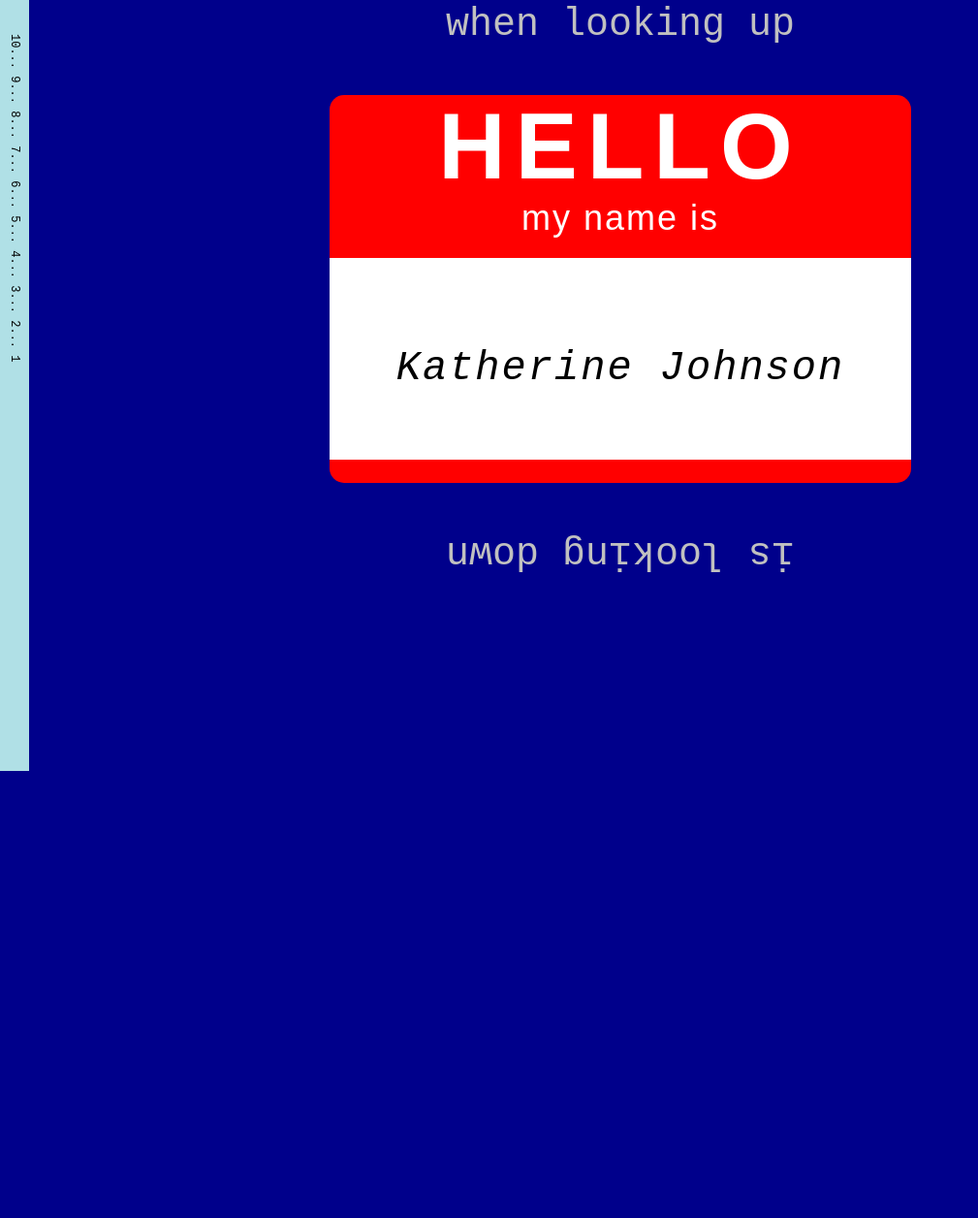
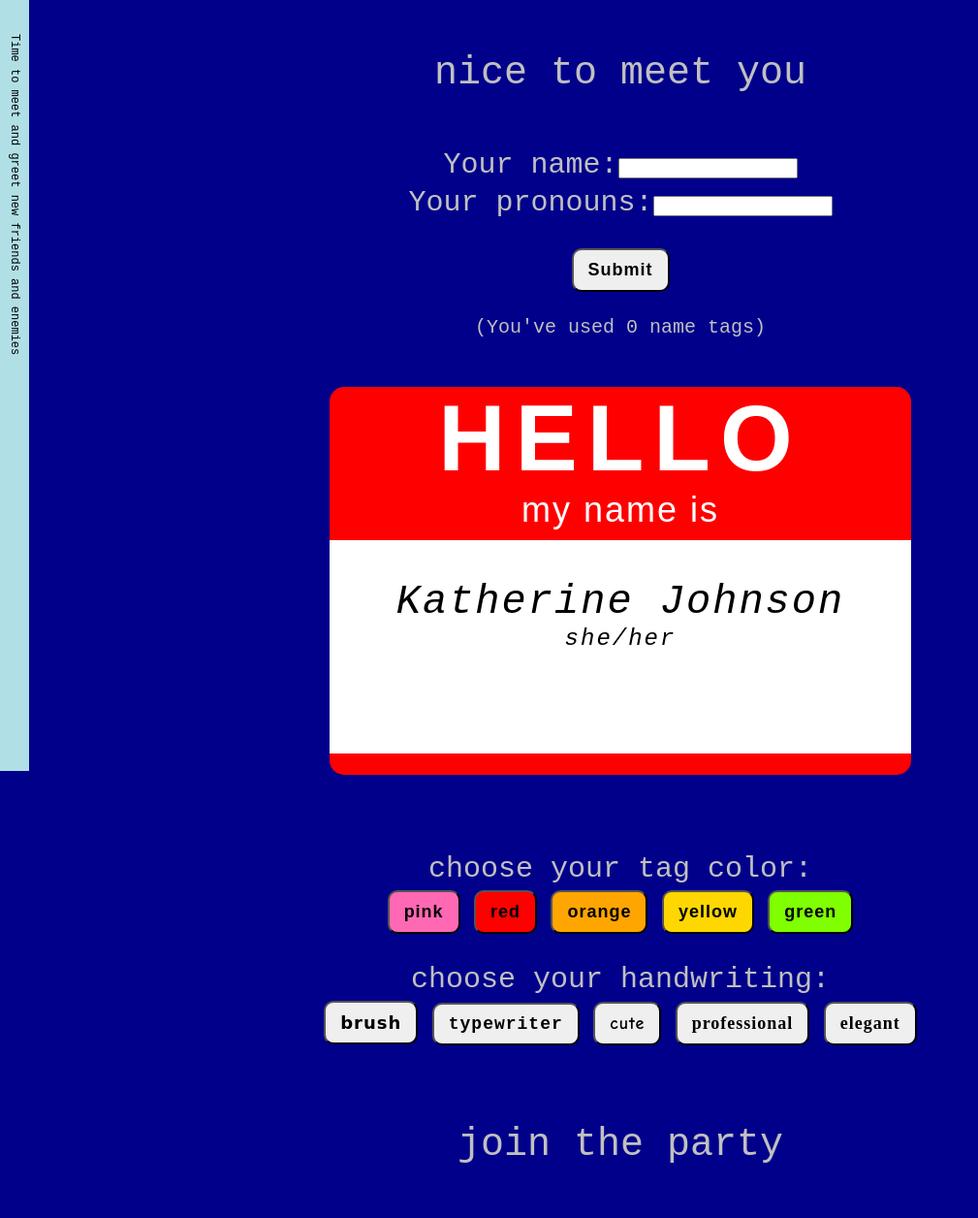
Before and after one commit to dj-drakos/101-lab-02a-name-tag, a plain HTML site: page index.html in a window 1280 px wide. Shown: the part 5-1261 px from the top of the page at 97% size, without its empty margins (0-1009 px from the left). Before the commit the page ends 800 px from the top, so only its background shows below. Drawn offline with Linux system fonts and the light colour scheme.

Commit message:
added Wednesday lab goals

```diff
--- /dev/null
+++ b/app.js
@@ -0,0 +1,91 @@
+//name tag input field variables
+
+const nameInput = document.getElementById('name-input');
+const nameDisplay = document.getElementById('name-display');
+const pronounInput = document.getElementById('pronoun-input');
+const pronounDisplay = document.getElementById('pronoun-display');
+const submitButton = document.getElementById('submit-button');
+
+//name tag input
+submitButton.addEventListener ('click', () => {
+    nameDisplay.textContent = nameInput.value ;
+    pronounDisplay.textContent = pronounInput.value ;
+});
+
+//name change tracking
+const nameChangeCount = document.getElementById('name-change-count');
+
+let nameChangeClicks = 0;
+submitButton.addEventListener ('click', () => {
+    nameChangeClicks +=1;
+if (nameChangeClicks === 1) {
+    nameChangeCount.textContent = "(You've used 1 name tag)";
+} else if (nameChangeClicks > 1 ) {
+    nameChangeCount.textContent = "(You've used " + nameChangeClicks + " name tags)";
+}
+});
+
+
+
+//name tag color
+const nameTagColor = document.getElementById('name-tag-main');
+const pinkButton = document.getElementById('pink-button');
+const redButton = document.getElementById('red-button');
+const orangeButton = document.getElementById('orange-button');
+const yellowButton = document.getElementById('yellow-button');
+const greenButton = document.getElementById('green-button');
+
+redButton.addEventListener ('click', () => {
+    nameTagColor.style.background = 'red';
+}
+)
+
+orangeButton.addEventListener ('click', () => {
+        nameTagColor.style.background = 'orange';
+}
+)
+
+greenButton.addEventListener ('click', () => {
+    nameTagColor.style.background = 'chartreuse';
+}
+)
+yellowButton.addEventListener ('click', () => {
+    nameTagColor.style.background = 'gold';
+}
+)
+
+pinkButton.addEventListener ('click', () => {
+    nameTagColor.style.background = 'hotpink';
+}
+)
+//name tag font
+const nameTagFont = document.getElementById('input-display');
+const brushButton = document.getElementById('brush-button');
+const typewriterButton = document.getElementById('typewriter-button');
+const cuteButton = document.getElementById('cute-button');
+const professionalButton = document.getElementById('professional-button');
+const elegantButton = document.getElementById('elegant-button');
+
+brushButton.addEventListener ('click', () => {
+    nameTagFont.style.fontFamily = "Brush Script MT,Bradley Hand,cursive";
+}
+)
+
+typewriterButton.addEventListener ('click', () => {
+    nameTagFont.style.fontFamily = "monospace";
+}
+)
+
+cuteButton.addEventListener ('click', () => {
+    nameTagFont.style.fontFamily = "Comic Sans MS,Comic Sans";
+}
+)
+professionalButton.addEventListener ('click', () => {
+    nameTagFont.style.fontFamily = "serif";
+}
+)
+
+elegantButton.addEventListener ('click', () => {
+    nameTagFont.style.fontFamily = "Snell Roundhand";
+}
+)
--- a/index.html
+++ b/index.html
@@ -4,20 +4,57 @@
     <meta charset="UTF-8">
     <meta http-equiv="X-UA-Compatible" content="IE=edge">
     <meta name="viewport" content="width=device-width, initial-scale=1.0">
-    <title>This is a name tag</title>
+    <title>Welcome to the party</title>
     <link rel="stylesheet" href="style.css">
 </head>
 <body>
-    <header>when looking up</header>
-    <section class="side-bar"><p class="side-bar">10...  9...  8... 7... 6... 5... 4... 3... 2... 1</p>
+    <header>nice to meet you</header>
+    <section class="side-bar"><p class="side-bar">Time to meet and greet new friends and enemies</p>
     </section>
-     <main class="name-tag">
+    <div>
+         <label for="name-input">Your name:<input id="name-input"></label>
+         <label for="pronoun-input">Your pronouns:<input id="pronoun-input"></label>
+    </div>
+    <div>
+         <button class="submit" id="submit-button">Submit</button>
+    </div>
+    <div id="name-change-count">(You've used 0 name tags)</div>
+     <main class="name-tag" id="name-tag-main">
+
          <strong class="name-tag">hello</strong>
          <span class="name-tag">my name is</span>
-         <em class="name-tag">Katherine Johnson</em>
+         <span id="input-display">
+         <span class="name" id="name-display">Katherine Johnson</span>
+         <span class="pronoun" id="pronoun-display">she/her</span>
+        </span>
 
      </main>
-    <footer>is looking down</footer>
-
+     <div class="name-tag-options">
+        <div>
+            <label>choose your tag color:</label>
+        </div>
+        <div>
+        <button class="pink" id="pink-button">pink</button>
+        <button class="red" id="red-button">red</button>
+        <button class="orange" id="orange-button">orange</button>
+        <button class="yellow" id="yellow-button">yellow</button>
+        <button class="green" id="green-button">green</button>
+        </div>
+    </div>
+    <div class="name-tag-options">
+        <div>
+            <label>choose your handwriting:</label>
+        </div>
+        <div>
+        <button class="brush" id="brush-button">brush</button>
+        <button class="typewriter" id="typewriter-button">typewriter</button>
+        <button class="cute" id="cute-button">cute</button>
+        <button class="professional" id="professional-button">professional</button>
+        <button class="elegant" id="elegant-button">elegant</button>
+        </div>
+    </div>
+    <footer>join the party
+    </footer>
+    <script type="module" src="app.js"></script>
 </body>
     </html>
--- a/style.css
+++ b/style.css
@@ -5,6 +5,16 @@ body {
     font-size: 30pt;
     text-align: center;
 
+}
+
+label {
+    display: block;
+    font-size: 30px;
+    margin: 5px;
+}
+
+header {
+    padding: 50px 0;
 }
 
 section.side-bar {
@@ -18,6 +28,7 @@ section.side-bar {
     z-index: 1;
 
 }
+
 p.side-bar {
     display: flex;
     justify-content: center;
@@ -32,8 +43,7 @@ p.side-bar {
 }
 
 footer {
-
-    transform: rotate(-180deg);
+    padding: 50px 0;
 }
 
 main.name-tag {
@@ -67,12 +77,90 @@ span.name-tag {
     display: block;
 }
 
-em.name-tag {
+#input-display {
     display: block;
     background: white;
     color: black;
+    font-family: monospace, cursive;
+    font-style: oblique;
+    height: 180px;
+    margin-top: 10px;
+    padding-top: 40px;
+}
+
+span.name {
+    display: block;
     font-size: 42px;
-    font-family: monospace, cursive;
-    margin-top: 20px;
-    padding: 90px 0px 70px 0px;
 }
+
+span.pronoun    {
+    display: block;
+    font-size: 24px;
+}
+
+.name-tag-options
+{
+    display: block;
+    font-size: 18pt;
+    margin: 30px;
+}
+
+
+button {
+    border-radius: 10px;
+    box-shadow: ;
+    color: black;
+    font-family: sans-serif;
+    font-size: 18px;
+    font-weight: bold;
+    padding: 10px 15px;
+    text-align: center;
+    letter-spacing: 1px;
+}
+
+button.submit {
+    margin: 25px;
+}
+
+button.pink {
+    background-color: hotpink;
+}
+
+button.red {
+    background-color: red;
+}
+
+button.orange {
+    background-color: orange;
+}
+
+button.yellow {
+    background-color: gold;
+}
+
+button.green {
+    background-color: chartreuse;
+}
+
+button.brush {
+    font-family: 'Brush Script MT', cursive;
+}
+
+button.typewriter {
+    font-family: monospace;
+}
+
+button.cute {
+    font-family: 'Comic Sans MS', 'Comic Sans';
+}
+
+button.professional {
+    font-family: serif;
+}
+button.elegant {
+    font-family: 'Snell Roundhand';
+}
+
+#name-change-count {
+    font-size: 50%;
+}
```
